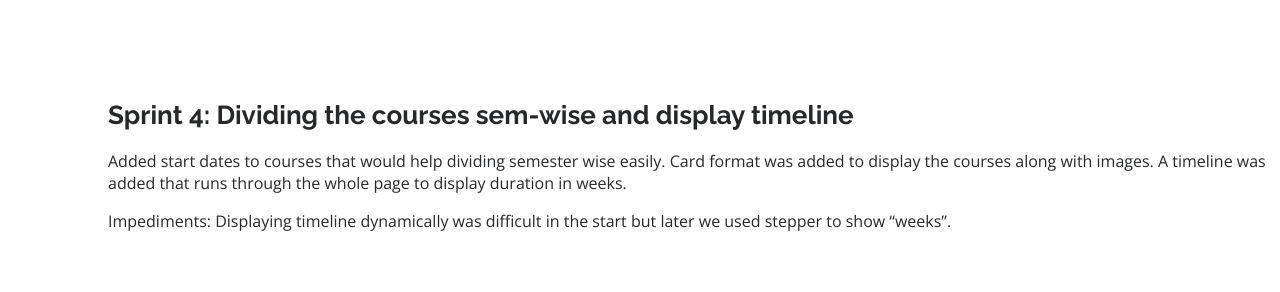
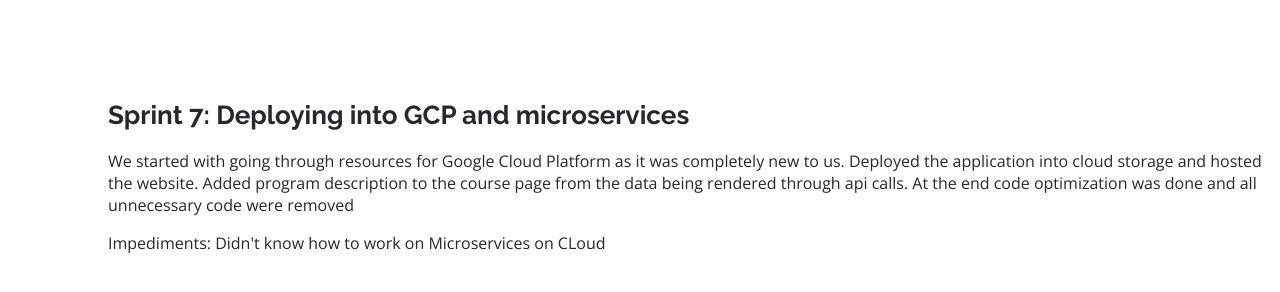
Before and after one commit to gs-venkateshwar/Portfolio, a plain HTML site: page sprint7.html in a window 1280 px wide. Drawn offline with nearby package versions, Linux system fonts and the light colour scheme.

Commit message:
Scrum 2nd half update

```diff
--- a/sprint7.html
+++ b/sprint7.html
@@ -30,10 +30,10 @@
       <div class="container">
 
             <div class="portfolio-description">
-              <h2>Sprint 4: Dividing the courses sem-wise and display timeline</h2>
+              <h2>Sprint 7: Deploying into GCP and microservices</h2>
               <p>
-                Added start dates to courses that would help dividing semester wise easily. Card format was added to display the courses along with images. A timeline was added that runs through the whole page to display duration in weeks.</p><p>
-                Impediments: Displaying timeline dynamically was difficult in the start but later we used stepper to show “weeks”.
+                We started with going through resources for Google Cloud Platform as it was completely new to us. Deployed the application into cloud storage and hosted the website. Added program description to the course page from the data being rendered through api calls. At the end code optimization was done and all unnecessary code were removed</p><p>
+                Impediments: Didn't know how to work on Microservices on CLoud
               </p>
             </div>
           </div>
```
Also changed, not shown: sprint5.html (+3 -3 lines), sprint6.html (+3 -3 lines), sprint8.html (+3 -3 lines).
